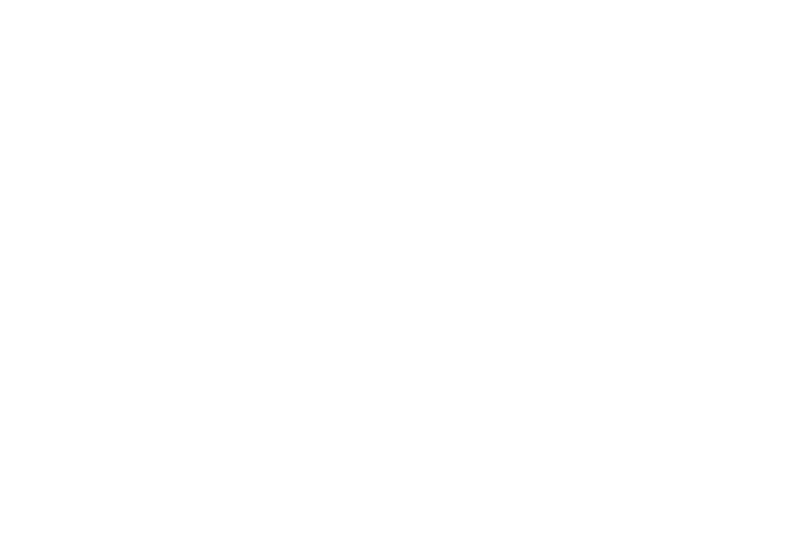
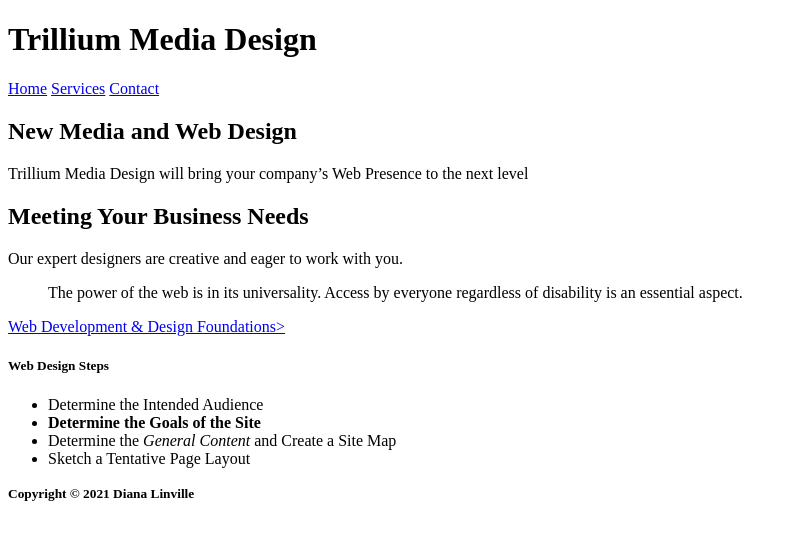
Before and after one commit to 44144-fa21/ch2inclassnotes-dianarNW, a plain HTML site: page index.html in a window 1280 px wide. Shown: the whole page, without its empty margins (0-797 px from the left). Drawn offline with Linux system fonts and the light colour scheme.

Commit message:
chapter 2 notes
Added chapter 2 notes in index, services, and contact

```diff
--- a/index.html
+++ b/index.html
@@ -1,10 +1,40 @@
 <!DOCTYPE html>
 <html lang="en">
 	<head>
-		<title>LASTNAME Chapter 2 InClass Notes</title>
+		<title>Linville Chapter 2 InClass Notes</title>
 		<meta charset="utf-8">
 	</head>
 	<body>
+			<h1>Trillium Media Design</h1>
+			<nav>
+				<a href="index.html">Home</a>
+				<a href="services.html">Services</a>
+				<a href="contact.html">Contact</a>
+			</nav>
+			<main>
+				<h2>New Media and Web Design</h2>
+				<p>Trillium Media Design will bring your company&rsquo;s Web Presence
+					to the next level</p>
 
+				<h2>Meeting Your Business Needs</h2>
+				<p>Our expert designers are creative and eager to work with you.</p>
+				<blockquote>The power of the web is in its universality. Access by everyone
+					regardless of disability is an essential aspect.
+				</blockquote>
+
+				<a href="http://webdevfoundations.net">Web Development &amp; Design Foundations>
+				</a>
+
+				<h5>Web Design Steps</h5>
+				<ul>
+					<li>Determine the Intended Audience</li>
+					<li><strong>Determine the Goals of the Site</strong></li>
+					<li>Determine the <em>General Content</em> and Create a Site Map</li>
+					<li>Sketch a Tentative Page Layout</li>
+				</ul>
+			</main>
+			<footer>
+				<p><small><strong>Copyright &copy; 2021 Diana Linville</strong></small></p>
+			</footer>
 	</body>
 </html>
```
Also changed, not shown: contact.html (added, +25 -0 lines), services.html (added, +27 -0 lines).
